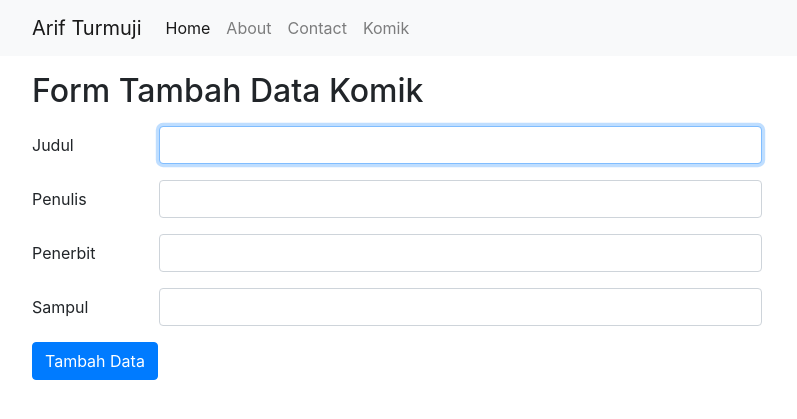
After one commit to arifturmuji06/rekweb2020_183040006_ci4app, a CodeIgniter 4 app: template ci4app/app/Views/komik/create.php in a window 1280 px wide. The commit adds this page. Shown: the top 419 px of the page, without its empty margins (53-850 px from the left). Run offline with PHP 8.4 and a stand-in for CodeIgniter, Linux system fonts and the light colour scheme; the template is opened without the code that fills it, so the values that code supplies are empty; some libraries are stand-ins or nearby versions.

Commit message:
Finished Vid#9

```diff
--- a/ci4app/app/Config/Routes.php
+++ b/ci4app/app/Config/Routes.php
@@ -33,6 +33,9 @@ $routes->setAutoRoute(true);
 // route since we don't have to scan directories.
 $routes->get('/', 'Pages::index');
 
+$routes->get('/komik/create', 'Komik::create');
+$routes->get('/komik/(:segment)', 'Komik::detail/$1');
+
 /**
  * --------------------------------------------------------------------
  * Additional Routing
--- /dev/null
+++ b/ci4app/app/Views/komik/create.php
@@ -0,0 +1,43 @@
+<?= $this->extend('layout/template'); ?>
+
+<?= $this->section('content'); ?>
+<div class="container">
+    <div class="row">
+        <div class="col-8">
+            <h2 class="my-3">Form Tambah Data Komik</h2>
+            <form action="/komik/save" method="post">
+                <?= csrf_field(); ?>
+                <div class="form-group row">
+                    <label for="judul" class="col-sm-2 col-form-label">Judul</label>
+                    <div class="col-sm-10">
+                        <input type="text" class="form-control" id="judul" name="judul" autofocus>
+                    </div>
+                </div>
+                <div class="form-group row">
+                    <label for="penulis" class="col-sm-2 col-form-label">Penulis</label>
+                    <div class="col-sm-10">
+                        <input type="text" class="form-control" id="penulis" name="penulis">
+                    </div>
+                </div>
+                <div class="form-group row">
+                    <label for="penerbit" class="col-sm-2 col-form-label">Penerbit</label>
+                    <div class="col-sm-10">
+                        <input type="text" class="form-control" id="penerbit" name="penerbit">
+                    </div>
+                </div>
+                <div class="form-group row">
+                    <label for="sampul" class="col-sm-2 col-form-label">Sampul</label>
+                    <div class="col-sm-10">
+                        <input type="text" class="form-control" id="sampul" name="sampul">
+                    </div>
+                </div>
+                <div class="form-group row">
+                    <div class="col-sm-10">
+                        <button type="submit" class="btn btn-primary">Tambah Data</button>
+                    </div>
+                </div>
+            </form>
+        </div>
+    </div>
+</div>
+<?= $this->endSection(); ?>
--- a/ci4app/app/Views/layout/navbar.php
+++ b/ci4app/app/Views/layout/navbar.php
@@ -9,6 +9,7 @@
                 <a class="nav-link active" href="/">Home</a>
                 <a class="nav-link" href="/pages/about">About</a>
                 <a class="nav-link" href="/pages/contact">Contact</a>
+                <a class="nav-link" href="/komik">Komik</a>
             </div>
         </div>
     </div>
--- a/ci4app/app/Views/layout/template.php
+++ b/ci4app/app/Views/layout/template.php
@@ -8,6 +8,9 @@
 
     <!-- Bootstrap CSS -->
     <link rel="stylesheet" href="https://cdn.jsdelivr.net/npm/bootstrap@4.5.3/dist/css/bootstrap.min.css" integrity="sha384-TX8t27EcRE3e/ihU7zmQxVncDAy5uIKz4rEkgIXeMed4M0jlfIDPvg6uqKI2xXr2" crossorigin="anonymous">
+
+    <!-- My CSS -->
+    <link rel="stylesheet" href="/css/style.css">
 
     <title><?= $title; ?></title>
 </head>
--- /dev/null
+++ b/ci4app/public/css/style.css
@@ -0,0 +1,7 @@
+.sampul {
+  width: 70px;
+}
+
+.table > tbody > tr > * {
+  vertical-align: middle;
+}
```
Also changed, not shown: ci4app/app/Controllers/Komik.php (added, +71 -0 lines), ci4app/app/Models/KomikModel.php (added, +21 -0 lines), ci4app/app/Views/komik/detail.php (added, +30 -0 lines), ci4app/app/Views/komik/index.php (added, +40 -0 lines), ci4app/public/img/naruto.jpg (added), ci4app/public/img/onepiece.jpg (added), 2 other files.
